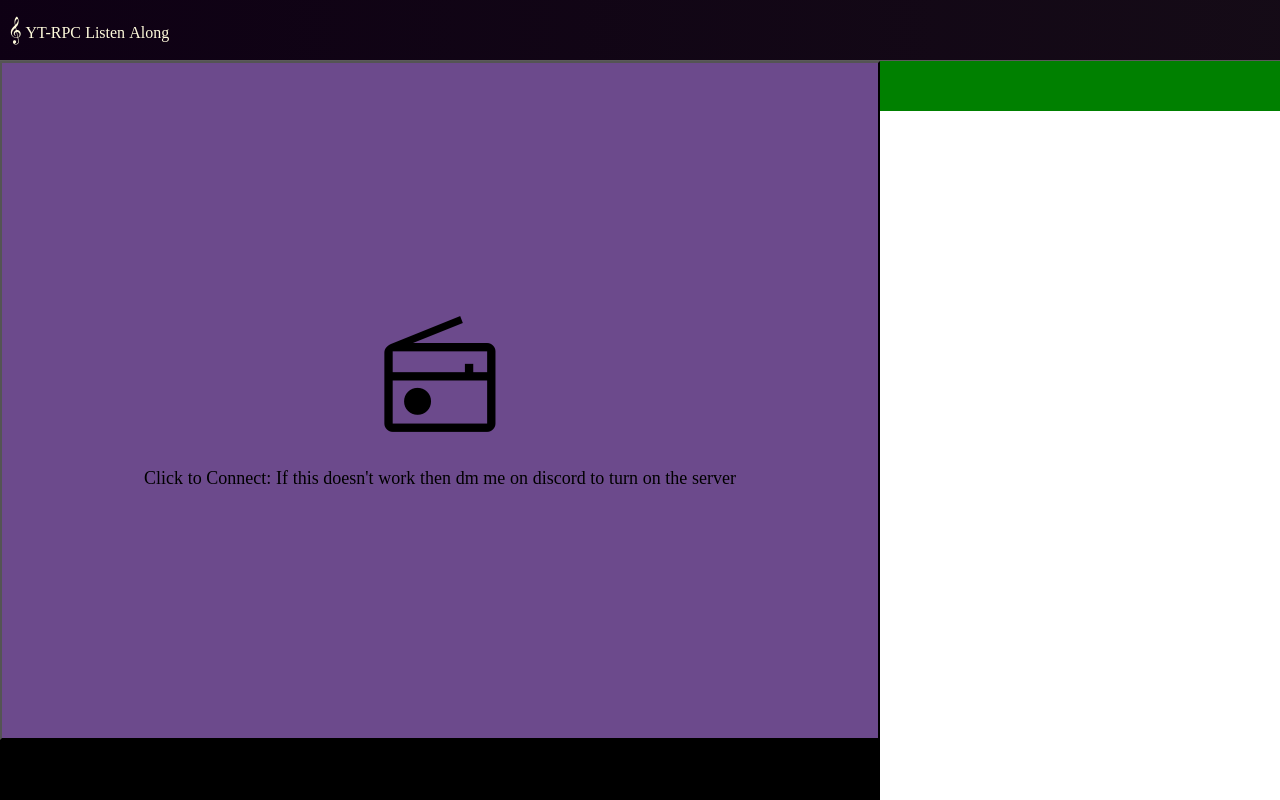
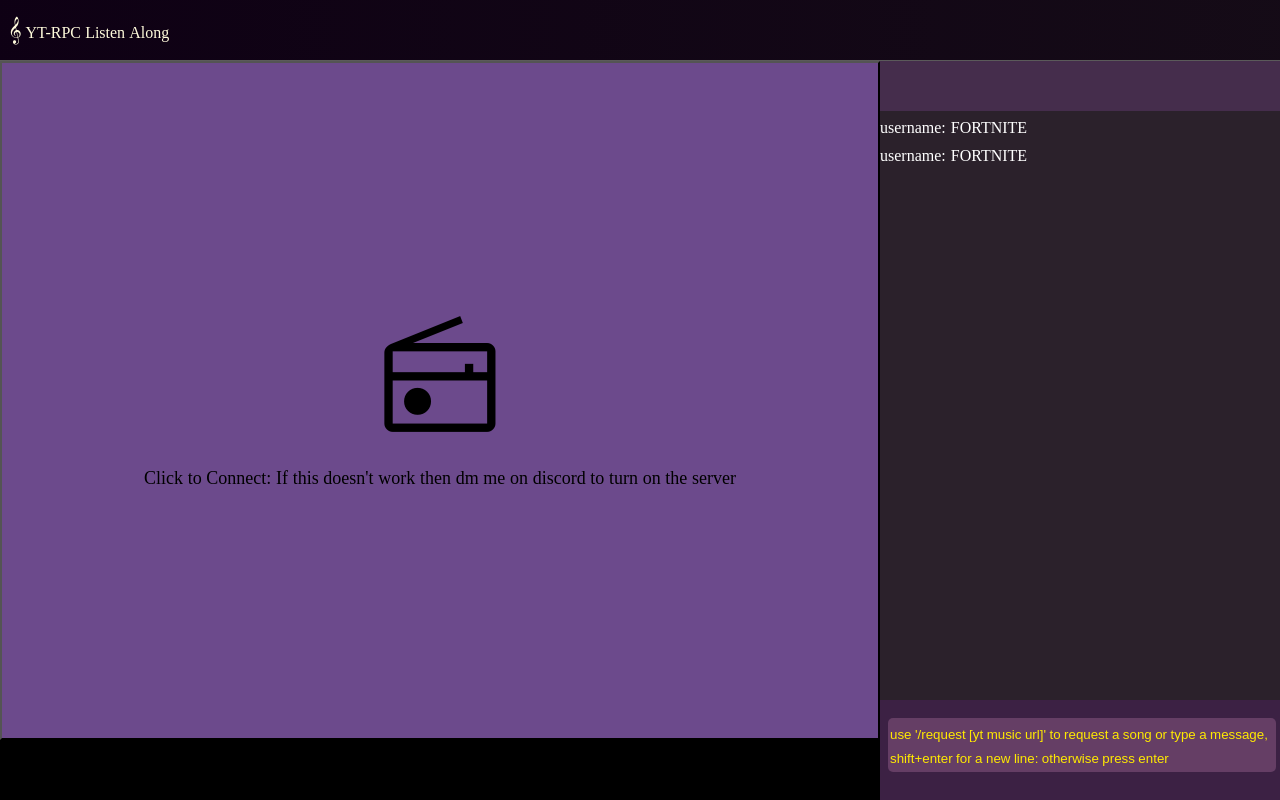
Before and after one commit to spooketti/YT-RPC, a browser extension: page index.html in a window 1280 px wide. Drawn offline with nearby package versions, Linux system fonts and the light colour scheme; a web font is replaced by a local one.

Commit message:
basis of chat system

```diff
--- a/index.html
+++ b/index.html
@@ -34,9 +34,21 @@
           </div>
           <div id="chatMenu">
             <div id="chatLabel"></div>
+            <div id="chatBody">
+              <div class="chatMessage">
+                <span class="chatUN">username:</span><span class="chatMSG">FORTNITE</span>
+              </div>
+              <div class="chatMessage">
+                <span class="chatUN">username:</span><span class="chatMSG">FORTNITE</span>
+              </div>
+            </div>
+            <div id="chatControl">
+              <textarea placeholder="use '/request [yt music url]' to request a song or type a message, shift+enter for a new line: otherwise press enter" id="chatbox"></textarea>
+            </div>
           </div>
         </div>
     </div>
     <script src="static/src/watch.js"></script>
+    <script src="static/src/chat.js"></script>
   </body>
 </html>
--- a/static/src/chat.js
+++ b/static/src/chat.js
@@ -0,0 +1,46 @@
+let chatbox = document.getElementById("chatbox")
+let isShiftDown = false;
+
+document.addEventListener("keydown",function(e)
+{
+    switch(e.key)
+    {
+        case "Shift":
+            isShiftDown = true;
+        break;
+
+        case "Enter":
+            if(!isShiftDown)
+            {
+                e.preventDefault()
+                postMessage()
+            }
+        break;
+    }
+})
+
+document.addEventListener("keyup",function(e)
+{
+    switch(e.key)
+    {
+        case "Shift":
+            isShiftDown = false;
+        break;
+    }
+})
+
+function postMessage()
+{
+    // if(!ServerChannel)
+    // {
+    //     return
+    // }
+    // let payload =
+    // {
+    //     "content":chatbox.value,
+    //     "channel":ServerChannel,
+    //     "image":null
+    // }
+        //  socket.emit("sendServerMessage",payload) //real time messaging
+         chatbox.value = "";
+}
--- a/static/style/chat.css
+++ b/static/style/chat.css
@@ -1,6 +1,89 @@
 #chatLabel
 {
     height:50px;
-    background-color: green;
+    background-color: rgb(69 45 76);
     width: 100%;
 }
+
+#chatBody
+{
+    position: relative;
+     height:50px;
+    background-color: #2b212b;
+    width: 100%;
+    height: calc(100% - 210px); /*why is this 210px? who knows*/
+    overflow: auto;
+}
+
+#chatControl
+{
+    position:absolute;
+    height:100px;
+    bottom: 61px; /*why this is 61px? who knows*/
+    background-color: rgb(60, 33, 68);
+    width: 100%;
+}
+
+.chatMessage
+{
+    font-family: "Noto Music", serif;
+    gap:5px;
+    display: flex;
+    overflow-wrap: break-word;
+    flex-wrap: wrap;
+min-width: 0;
+transition: all .25s;
+}
+
+.chatMessage:hover
+{
+    filter:brightness(75%);
+    background-color: #2b212b;
+}
+
+.chatUN
+{
+    color:white;
+}
+
+.chatMSG
+{
+    color:white;
+    overflow: auto;
+}
+
+::-webkit-scrollbar {
+  width: 12px;
+}
+
+::-webkit-scrollbar-track {
+  background: #f0e6ff;
+}
+
+::-webkit-scrollbar-thumb {
+  background: #9b59b6;
+  border-radius: 6px;
+}
+
+::-webkit-scrollbar-thumb:hover {
+  background: #8e44ad;
+}
+
+#chatbox
+{
+    position: absolute;
+    left: 8px;
+    top: 18%;
+    width: 96%;
+    height: 50%;
+    resize: none;
+    font-family: "Noto Music", sans-serif;
+    border: none;
+    outline: none;
+    border-radius: 5px;
+    background-color: #653e65;
+}
+
+#chatbox::placeholder {
+  color: rgb(255, 234, 0); /* Set the desired color */
+}
```
